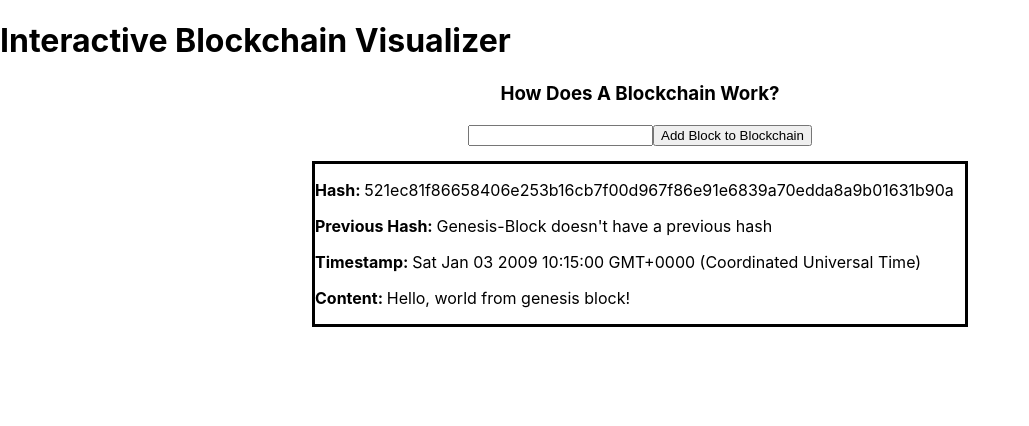
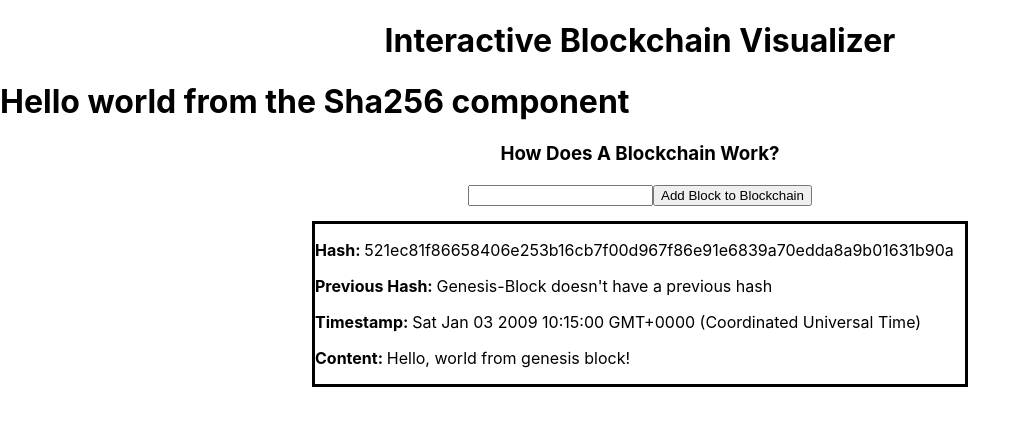
Before and after one commit to waiscodes/typescript-jest, a React (Create React App) app: page / in a window 1280 px wide. Shown: the top 426 px of the page, without its empty margins (0-1029 px from the left). Built offline with nearby package versions, Linux system fonts and the light colour scheme.

Commit message:
added an app.css file and centered title

```diff
--- a/src/App.tsx
+++ b/src/App.tsx
@@ -1,7 +1,9 @@
 import React, { useState } from "react";
+import "./css/App.css";
 
 // components
 import Blockchain from "./components/Blockchain";
+import Sha256 from "./components/Sha256";
 
 // Block Interface
 export interface IState {
@@ -31,7 +33,8 @@ function App() {
 
   return (
     <div className='App'>
-      <h1>Interactive Blockchain Visualizer</h1>
+      <h1 className='title'>Interactive Blockchain Visualizer</h1>
+      <Sha256 />
       <Blockchain setBlockchain={setBlockchain} blockchain={blockchain} />
     </div>
   );
--- /dev/null
+++ b/src/css/App.css
@@ -0,0 +1,3 @@
+.title {
+  text-align: center;
+}
```
